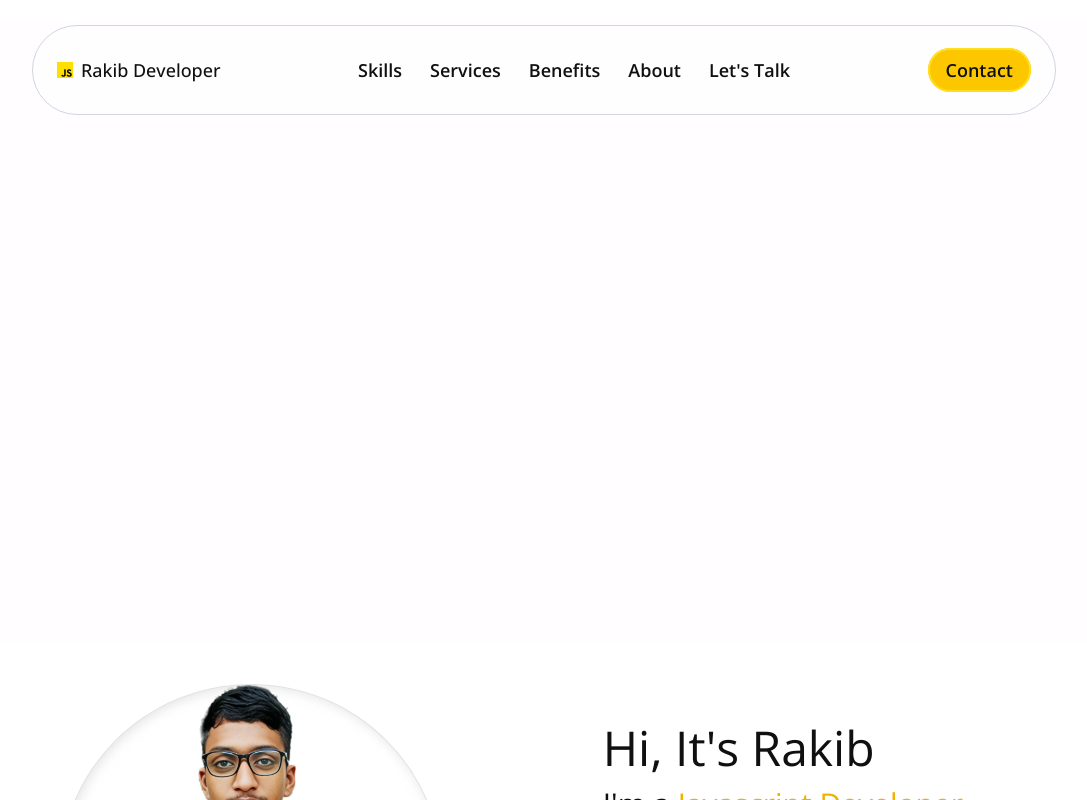
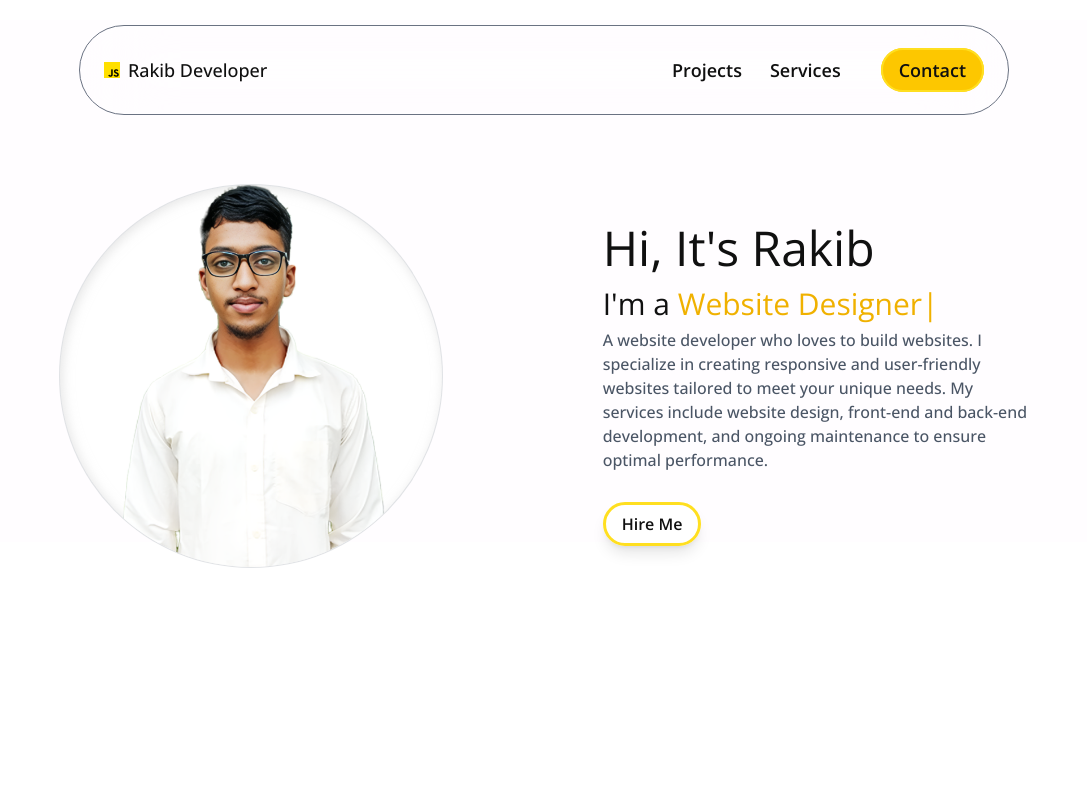
Before and after one commit to rakib00-dev/im-rakib, a React (Vite) app: page / in a window 1280 px wide. Shown: the top 800 px of the page, without its empty margins (96-1183 px from the left). Built offline with nearby package versions, Linux system fonts and the light colour scheme.

Commit message:
added navbar functionality to the navbar

```diff
--- a/package.json
+++ b/package.json
@@ -13,6 +13,8 @@
     "@tailwindcss/vite": "^4.0.1",
     "react": "^18.3.1",
     "react-dom": "^18.3.1",
+    "react-icons": "^5.4.0",
+    "react-outside-click-handler": "^1.3.0",
     "react-type-animation": "^3.2.0"
   },
   "devDependencies": {
--- a/src/Components/Header.jsx
+++ b/src/Components/Header.jsx
@@ -1,45 +1,96 @@
-import { useEffect, useRef } from 'react';
+import { useEffect, useRef, useState } from 'react';
 import { TypeAnimation } from 'react-type-animation';
+import './header.css';
+import { RiMenu3Fill } from 'react-icons/ri';
+import OutsideClickHandler from 'react-outside-click-handler';
 
 const Header = () => {
+  const NavLists = ({ className }) => {
+    return (
+      <>
+        {/* <li className="relative py-7 text-sm font-semibold cursor-pointer transition-all duration-300 hover:text-yellow-500 md:text-lg">
+          <a href="#skills-section">Skills</a>
+        </li> */}
+        <li
+          className={`relative py-7 text-sm font-semibold cursor-pointer transition-all duration-300 hover:text-yellow-500 md:text-lg ${className}`}
+        >
+          <a href="#projects">Projects</a>
+        </li>
+        <li
+          className={`relative py-7 text-sm font-semibold cursor-pointer transition-all duration-300 hover:text-yellow-500 md:text-lg ${className}`}
+        >
+          <a href="#services-section">Services</a>
+        </li>
+        {/* <li className="relative py-7 text-sm font-semibold cursor-pointer transition-all duration-300 hover:text-yellow-500 md:text-lg">
+          <a href="#about-section">About</a>
+        </li> */}
+      </>
+    );
+  };
+
+  const cssStyle = {
+    blur: {
+      position: 'absolute',
+      height: '100%',
+      left: 0,
+      width: '100%',
+      background: '#ffffff42',
+      filter: 'blur(42px)',
+      zIndex: '-1',
+      backdropFilter: 'blur(2px)',
+    },
+  };
+
   // window onLoad Entry
   const navBarFix = useRef();
   const header_section = useRef();
+  // const menu = useRef();
+
+  const [isNavOpen, setIsNavOpen] = useState(false);
 
   useEffect(() => {
     window.addEventListener('load', () => {
+      if (navBarFix.current && header_section.current) {
         navBarFix.current.style.top = '5px';
         navBarFix.current.style.opacity = '1';
         header_section.current.style.top = '0';
         header_section.current.style.opacity = '1';
+      }
     });
 
     // header NavBar onScroll
     window.addEventListener('scroll', () => {
       const scrollValue = window.scrollY;
       if (scrollValue >= 82) {
+        if (navBarFix.current) {
           navBarFix.current.style.top = '20px';
           navBarFix.current.style.position = 'sticky';
+        }
+        // menu.current.style.position = 'sticky';
       } else {
+        if (navBarFix.current) {
           navBarFix.current.style.top = '5px';
           navBarFix.current.style.position = null;
+        }
       }
     });
   }, []);
 
+  console.log(isNavOpen);
   return (
     <>
       <div
-        className=" w-4/5 m-auto relative top-24 z-20"
+        className="m-auto relative top-24 z-20"
         id="navBarFix"
         ref={navBarFix}
       >
         <nav
           id="nav"
-          className="relative flex justify-between items-center px-6 py-0.5 mt-5 border border-gray-300 p-4 rounded-full overflow-hidden"
+          className="relative flex justify-center items-center px-6 py-4 mt-5 border border-gray-500 p-4 rounded-full w-fit m-auto overflow-hidden md:w-fit lg:py-0.5"
         >
-          <div className="absolute inset-0 bg-white opacity-50 backdrop-blur-md z-[-1]"></div>
-          <div id="logo" className="text-lg font-medium">
+          <div className={''} style={cssStyle.blur}></div>
+          <div className="flex justify-center items-center w-fit gap-6 min-[375px]:gap-14 min-[440px]:gap-22 min-[550px]:gap-35 min-[695px]:gap-45 md:gap-50 lg:gap-80 xl:gap-100">
+            <div id="logo" className="text-md font-medium w-42 md:text-lg">
               <a href="#" className="flex items-center">
                 <img
                   src="./images/skills/js.png"
@@ -50,25 +101,19 @@ const Header = () => {
                 Rakib Developer
               </a>
             </div>
-          <div id="menu">
+            <OutsideClickHandler
+              onOutsideClick={() => {
+                setIsNavOpen(false);
+              }}
+            >
+              {/* large screen */}
+              <div
+                id="menu"
+                className="hidden justify-between gap-10 items-center w-full lg:flex"
+              >
                 <ul className="flex justify-center items-center gap-7">
-              <li className="relative py-7 text-lg font-semibold cursor-pointer transition-all duration-300 hover:text-yellow-500">
-                <a href="#skills-section">Skills</a>
-              </li>
-              <li className="relative py-7 text-lg font-semibold cursor-pointer transition-all duration-300 hover:text-yellow-500">
-                <a href="#services-section">Services</a>
-              </li>
-              <li className="relative py-7 text-lg font-semibold cursor-pointer transition-all duration-300 hover:text-yellow-500">
-                <a href="#benefits-section">Benefits</a>
-              </li>
-              <li className="relative py-7 text-lg font-semibold cursor-pointer transition-all duration-300 hover:text-yellow-500">
-                <a href="#about-section">About</a>
-              </li>
-              <li className="relative py-7 text-lg font-semibold cursor-pointer transition-all duration-300 hover:text-yellow-500">
-                <a href="#footer">Let's Talk</a>
-              </li>
+                  <NavLists />
                 </ul>
-          </div>
                 <div id="contact">
                   <a
                     href="#footer"
@@ -77,15 +122,47 @@ const Header = () => {
                     Contact
                   </a>
                 </div>
+              </div>
+            </OutsideClickHandler>
+            <div
+              className="lg:hidden"
+              onClick={() => {
+                setIsNavOpen((prev) => !prev);
+              }}
+            >
+              <RiMenu3Fill className="text-3xl" />
+            </div>
+          </div>
         </nav>
+      </div>
+      {/* small screen */}
+      <div
+        id="menu"
+        className={
+          isNavOpen
+            ? 'sticky float-end right-[10%] top-20 flex justify-between items-center flex-col w-fit p-5 gap-10 border rounded-md bg-orange-400 m-auto scale-x-100 z-1 lg:hidden'
+            : 'hidden'
+        }
+      >
+        <ul className="flex justify-center items-center flex-col leading-0.5">
+          <NavLists />
+          <div id="contact" className="top-0 scale-80">
+            <a
+              href="#footer"
+              className="text-lg py-2 px-4 bg-yellow-400 text-black font-semibold rounded-full border-2 border-yellow-300 transition-all duration-300 hover:bg-yellow-500 hover:text-white"
+            >
+              Contact
+            </a>
+          </div>
+        </ul>
       </div>
 
       <header
         id="header-section"
         ref={header_section}
-        className="relative top-[500px] pt-0 w-full"
+        className="relative top-[50px] pt-0 w-full"
       >
-        <div className="p-4 w-full py-6 flex justify-center flex-wrap flex-col m-auto gap-20 items-center md:gap-40 md:flex-row md:w-4/5">
+        <div className="p-4 w-full py-6 flex justify-center flex-wrap flex-col m-auto gap-20 items-center lg:gap-40 md:flex-row md:w-4/5">
           <div
             id="header-img"
             className="relative flex justify-center items-center h-[270px] w-[270px] rounded-full border border-gray-500/20 bg-white shadow overflow-hidden md:w-96 md:h-96 "
@@ -102,7 +179,7 @@ const Header = () => {
             />
           </div>
 
-          <div id="header-para" className="w-full relative md:w-[43%]">
+          <div id="header-para" className="w-full relative lg:w-[43%]">
             <h1 className="text-4xl mb-0 mask-image-gradient leading-8 md:leading-16 md:text-5xl">
               Hi, It's Rakib
             </h1>
@@ -113,13 +190,13 @@ const Header = () => {
                 sequence={[
                   // Same substring at the start will only be typed out once, initially
                   'Website Developer',
-                  1000, // wait 1s before replacing "Mice" with "Hamsters"
+                  3000, // wait 1s before replacing "Mice" with "Hamsters"
                   'Website Designer',
-                  1000,
+                  2500,
                   'Javascript Developer',
-                  1000,
+                  2000,
                   'React Developer',
-                  1000,
+                  3000,
                 ]}
                 wrapper="span"
                 speed={50}
@@ -130,7 +207,7 @@ const Header = () => {
                 repeat={Infinity}
               />
             </h2>
-            <p className="text-md text-gray-600 mask-image-gradient ">
+            <p className="w-full text-md text-gray-600 mask-image-gradient ">
               A website developer who loves to build websites. I specialize in
               creating responsive and user-friendly websites tailored to meet
               your unique needs. My services include website design, front-end
--- a/src/index.css
+++ b/src/index.css
@@ -48,11 +48,11 @@ body {
   background: var(--mainBgColor);
   overflow-x: hidden;
 }
-
+/*
 section,
 header {
   padding: 50px 0;
-}
+} */
 
 p {
   font-weight: 500;
```
Also changed, not shown: 1 other file (tests, documents, lock files or other folders). Lines whose indentation alone changed are shown as unchanged.
